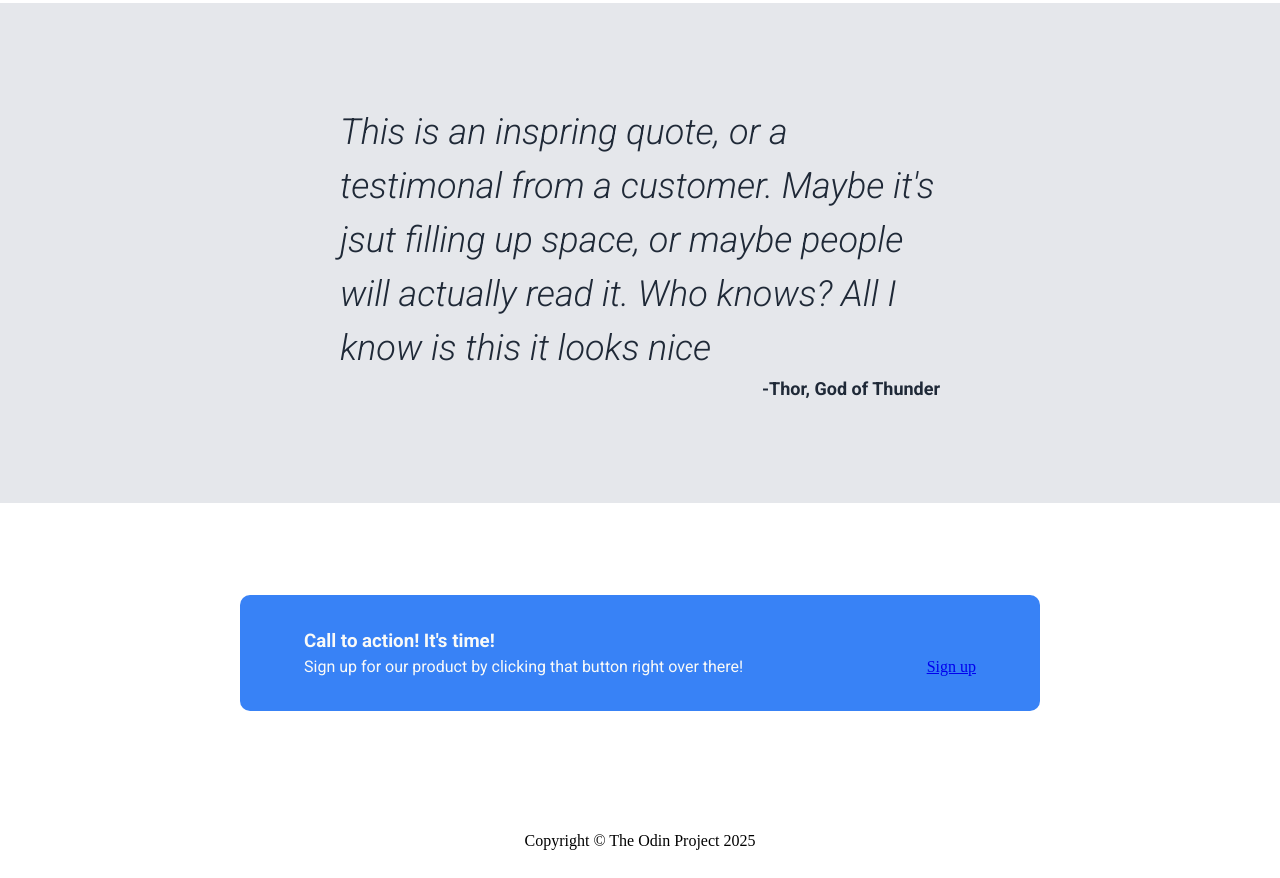
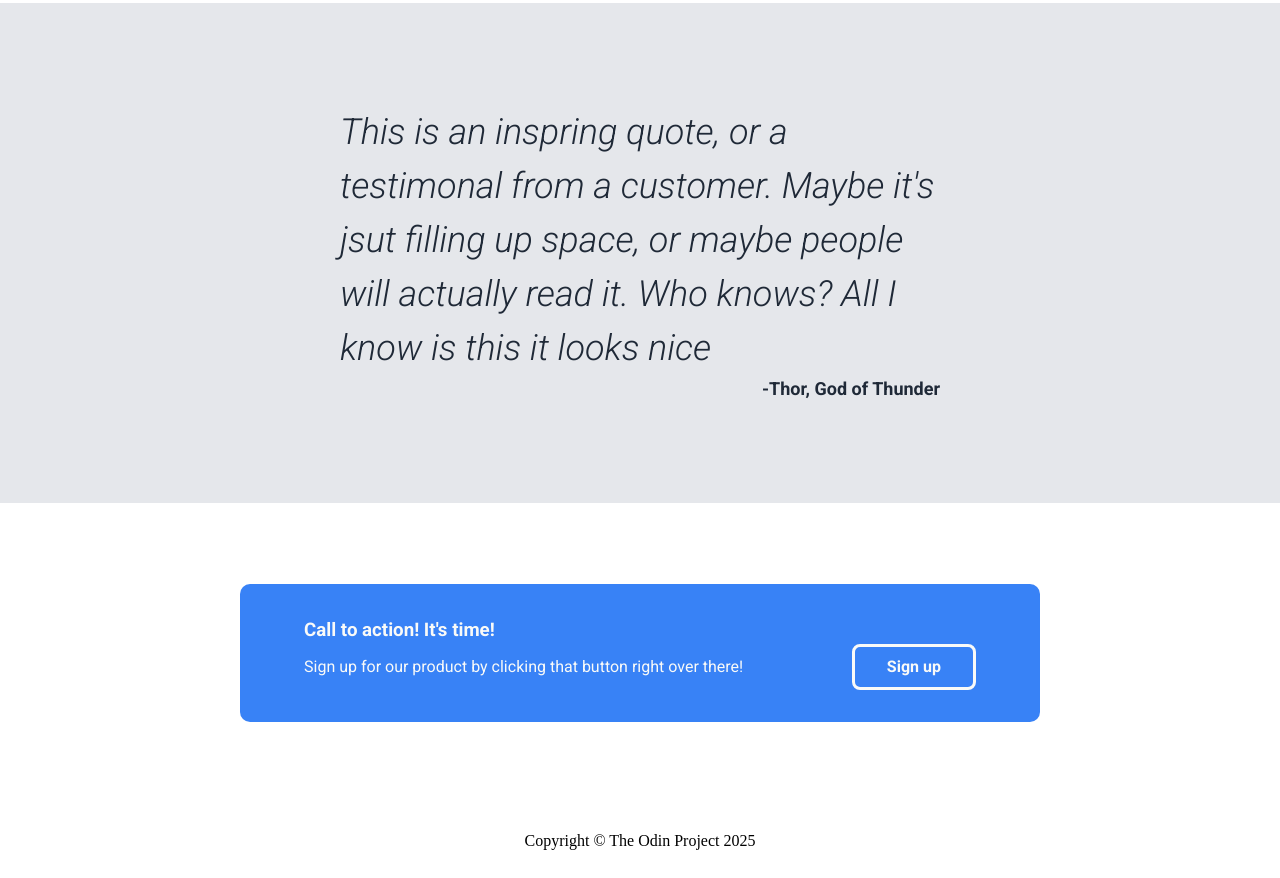
Before and after one commit to mtrivera/odin-landing-page, a plain HTML site: page index.html in a window 1280 px wide. Shown: the part 801-1679 px from the top of the page. Drawn offline with Linux system fonts and the light colour scheme.

Commit message:
feat: Add style to cta button in cta section

```diff
--- a/index.html
+++ b/index.html
@@ -69,7 +69,7 @@
         <div class="cta-copy-container">
           <h3 class="roboto-700 cta-heading">Call to action! It's time!</h3>
           <p class="roboto-400">Sign up for our product by clicking that button right over there!</p>
-          <a href="#">Sign up</a>
+          <a class="btn btn-cta roboto-700" href="#">Sign up</a>
         </div>
       </div>
     </section>
--- a/style.css
+++ b/style.css
@@ -248,3 +248,8 @@
 .cta-heading {
   width: 300px;
 }
+
+.btn-cta {
+  border: 3px solid var(--hero-text);
+  color: var(--hero-text);
+}
```
